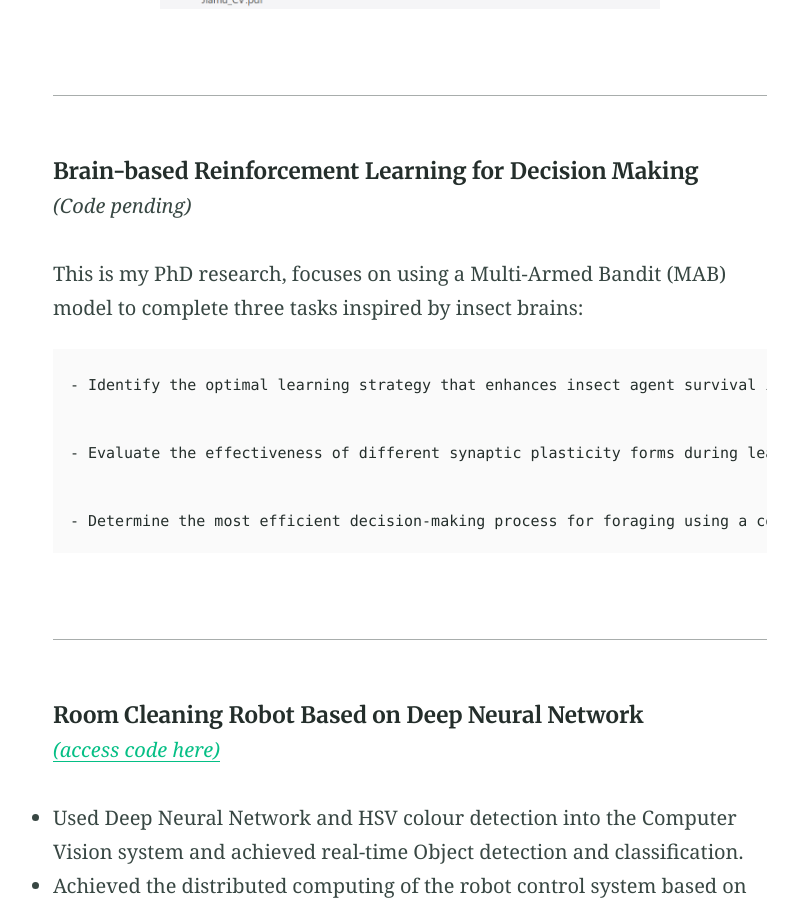
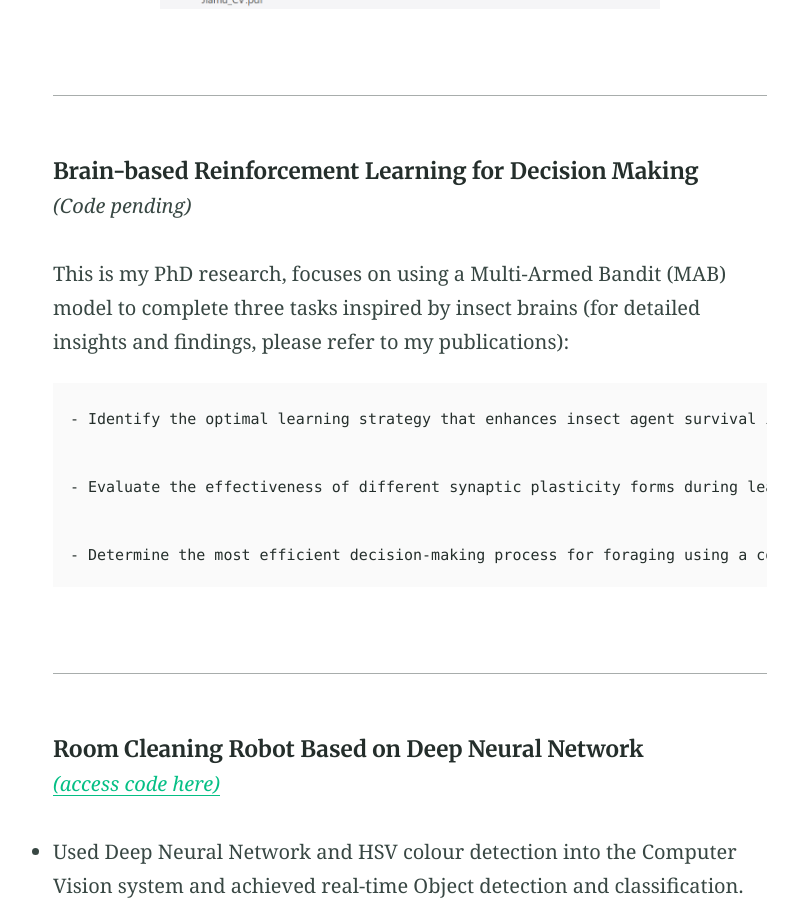
Before and after one commit to jiajia-404/jiajia-404.github.io, a Jekyll site: the page built from Projects.md, in a window 1280 px wide and 900 px high, scrolled down 817 px. Shown: the whole window, without its empty margins (230-1028 px from the left). Built offline with Jekyll 4.4.1, drawn with Linux system fonts in a browser that asks for light colours.

Commit message:
page beautify

```diff
--- a/Projects.md
+++ b/Projects.md
@@ -20,7 +20,7 @@ layout: page
 ##### Brain-based Reinforcement Learning for Decision Making
 *(Code pending)*
 
-This is my PhD research, focuses on using a Multi-Armed Bandit (MAB) model to complete three tasks inspired by insect brains:
+This is my PhD research, focuses on using a Multi-Armed Bandit (MAB) model to complete three tasks inspired by insect brains (for detailed insights and findings, please refer to my publications):
 
     - Identify the optimal learning strategy that enhances insect agent survival in hazardous environments with varying memory types.
 
```
